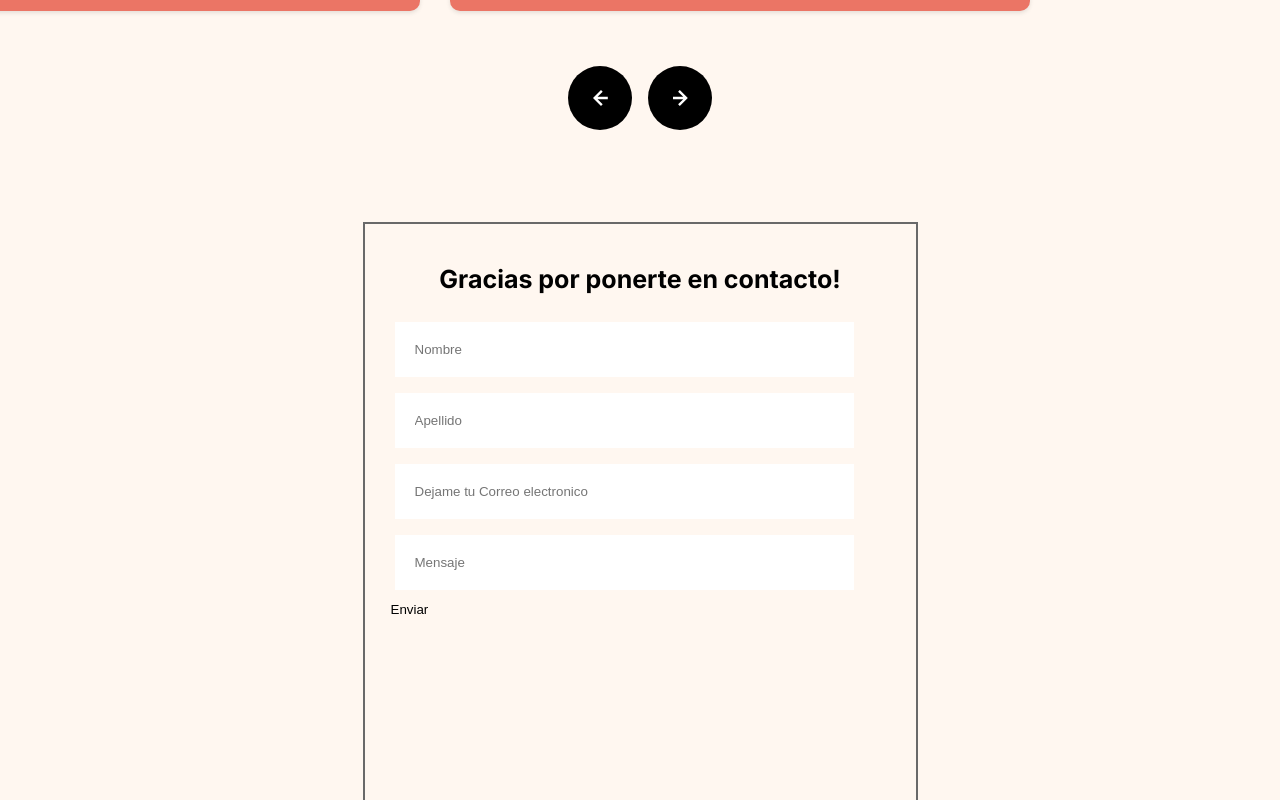
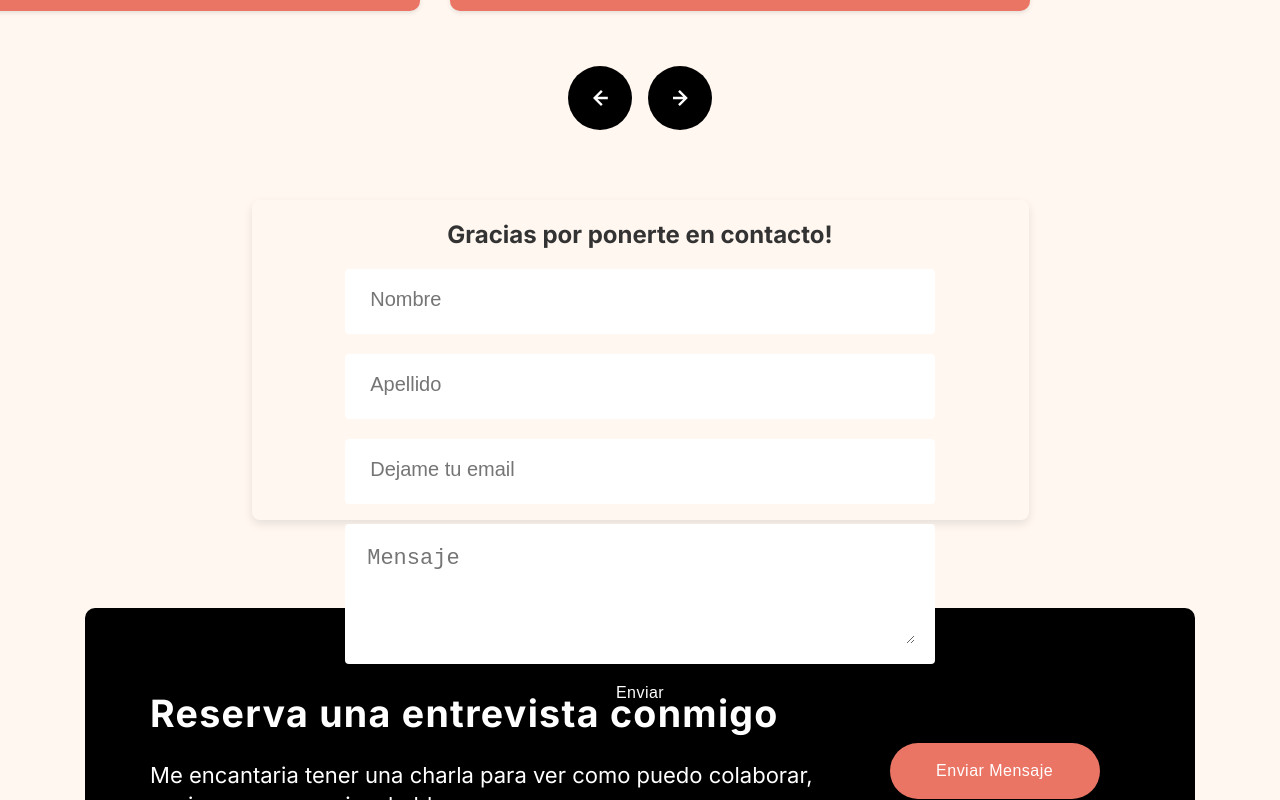
Before and after one commit to Noelia-Paz/Portfolio, a Next.js app: page / in a window 1280 px wide. Shown: the part 2540-3340 px from the top of the page. Built offline with nearby package versions, Linux system fonts and the light colour scheme.

Commit message:
styles form

```diff
--- a/src/app/Components/Form/Form.module.css
+++ b/src/app/Components/Form/Form.module.css
@@ -1,4 +1,4 @@
-.contact {
+/*.contact {
     display: flex;
     height: 100vh;
     align-items: center;
@@ -132,4 +132,84 @@
     .contactoForm {
       width: 90%;
     }
+  }*/
+
+
+.divForm{
+  display: flex;
+  flex-direction: row;
+  justify-content: center;
+}
+
+  .formulario {
+    display: flex;
+    flex-direction: column;
+    align-items: center;
+    margin-top: 70px;
+    padding: 20px;
+    border-radius: 8px;
+    box-shadow: 0px 4px 10px rgba(0, 0, 0, 0.1);
+    /*background-color: #ffffff;*/
+    width: 70%;
+    height: 40vh;
   }
+
+  .h22 {
+    margin-bottom: 20px;
+    color: #333333;
+
+  }
+
+  .inputcontainer {
+    display: flex;
+    align-items: center;
+    width: 80%;
+    margin-bottom: 20px;
+    padding: 20px;
+    border-radius: 4px;
+    background-color: #ffffff;
+  }
+
+
+  .input {
+    flex: 1;
+    border: none;
+    outline: none;
+    background-color: transparent;
+    padding: 5px;
+    color: #333333;
+  }
+
+  .input::placeholder {
+    font-size: 20px;
+
+  }
+
+  .inputTextarea{
+    flex: 1;
+    border: none;
+    outline: none;
+    background-color: transparent;
+    color: #333333;
+    height: 100px;
+    width: 300px;
+  }
+
+  .inputTextarea::placeholder {
+    font-size: 22px;
+
+  }
+
+  .button {
+    color: white;
+    height: 3.5rem;
+    font-size: 1rem;
+    padding: 0 2.9rem;
+    border-radius: 9999px;
+    letter-spacing: 0.03rem;
+    background-color: black;
+  }
+
+  .button:hover {
+    background-color: #755cde;
+  }
--- a/src/app/Components/Form/Form.tsx
+++ b/src/app/Components/Form/Form.tsx
@@ -1,4 +1,4 @@
-import emailjs from "@emailjs/browser";
+/*import emailjs from "@emailjs/browser";
 import React from "react";
 import swal from "sweetalert";
 import styles from "./Form.module.css";
@@ -60,4 +60,89 @@ function Form() {
   );
 }
 
+export default Form;*/
+
+import emailjs from "@emailjs/browser";
+import React from "react";
+import swal from "sweetalert";
+import styles from "./Form.module.css";
+import { motion } from "framer-motion";
+
+function Form() {
+  const sendEmail = (e: any) => {
+    e.preventDefault();
+
+    emailjs.sendForm(
+      "service_8awba0h",
+      "template_1dovcxn",
+      e.target,
+      "QvBuxbHtSWiZHY-0s"
+    );
+
+    swal({
+      text: "Se envio con exito!",
+      icon: "success",
+    }).then(
+      (result) => {
+        console.log(result.text);
+      },
+      (error) => {
+        console.log(error.text);
+      }
+    );
+    e.target.reset();
+  };
+  return (
+    <div className={styles.divForm} id="contactMe">
+      <motion.form
+        initial={{ opacity: 0, y: -50 }}
+        animate={{ opacity: 1, y: 0 }}
+        transition={{ duration: 0.5 }}
+        className={styles.formulario}
+        onSubmit={sendEmail}
+      >
+        <h2 className={styles.h22}>Gracias por ponerte en contacto!</h2>
+        <div className={styles.inputcontainer}>
+          <input
+            type="text"
+            name="name"
+            placeholder="Nombre"
+            className={styles.input}
+            required
+          />
+        </div>
+        <div className={styles.inputcontainer}>
+          <input
+            type="text"
+            name="last"
+            placeholder="Apellido"
+            className={styles.input}
+            required
+          />
+        </div>
+        <div className={styles.inputcontainer}>
+          <input
+            type="email"
+            name="email"
+            placeholder="Dejame tu email"
+            className={styles.input}
+            required
+          />
+        </div>
+        <div className={styles.inputcontainer}>
+          <textarea
+            placeholder="Mensaje"
+            name="message"
+            className={styles.inputTextarea}
+            required
+          />
+        </div>
+        <button type="submit" className={styles.button}>
+          Enviar
+        </button>
+      </motion.form>
+    </div>
+  );
+}
+
 export default Form;
```
